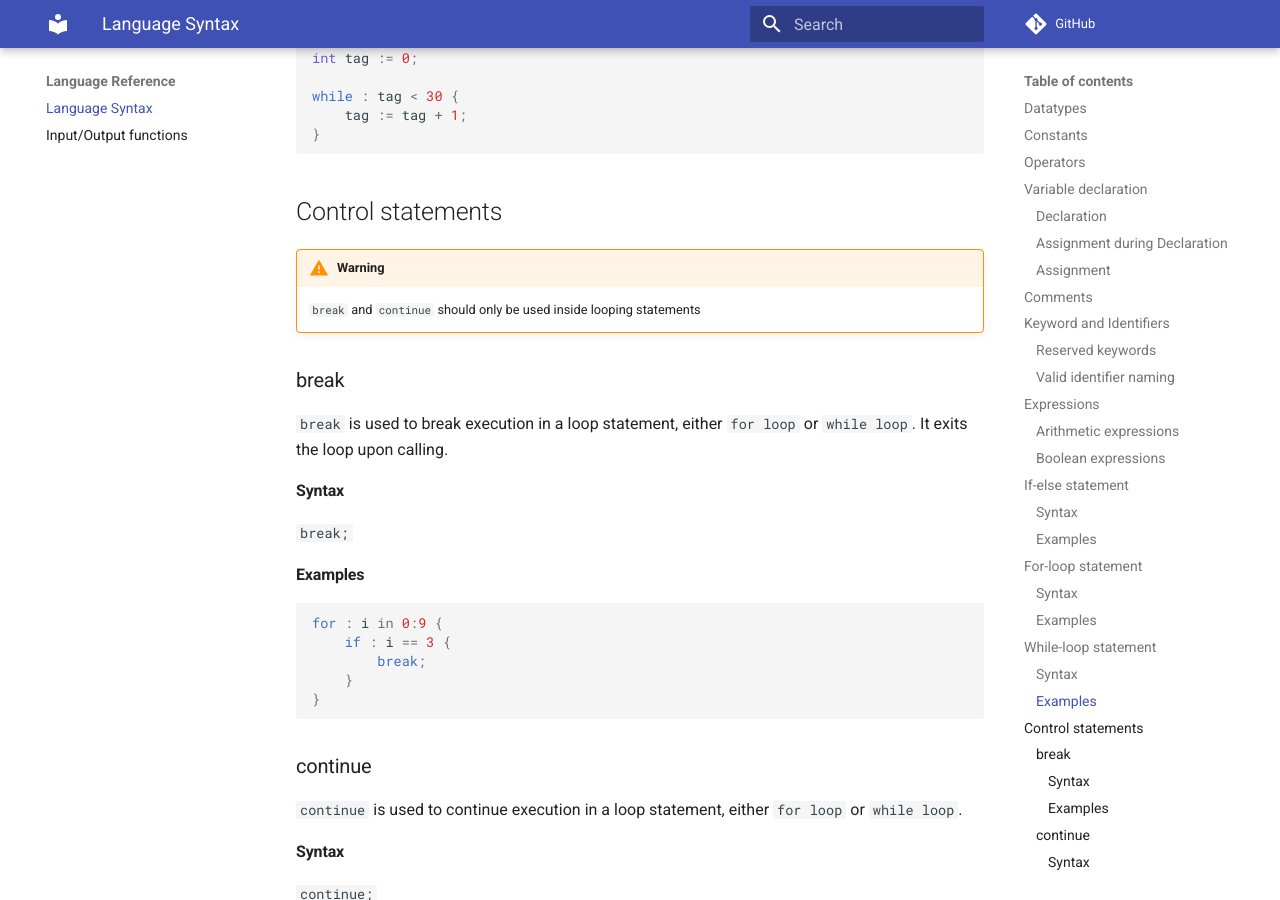
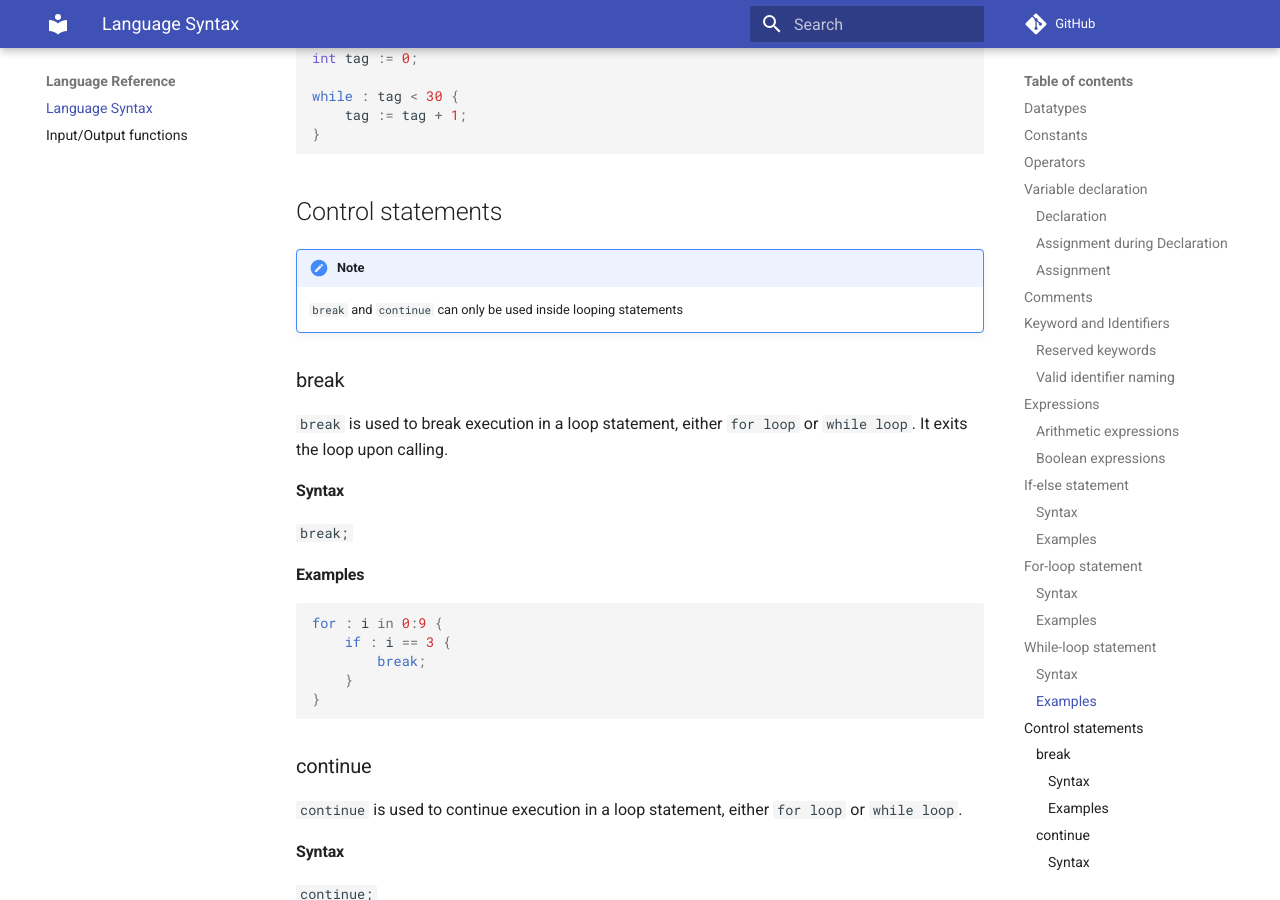
Before and after one commit to VedantParanjape/simpPRU, an MkDocs documentation site: the page built from docs/language-reference/language.md, in a window 1280 px wide and 900 px high, scrolled down 6589 px. Built offline with MkDocs 1.6.1 and Material for MkDocs 9.7.7, drawn with Linux system fonts in a browser that asks for light colours; comment, search, counter and statistics services are not loaded.

Commit message:
Fix control statements (#16)
* break and continue can now be called inside loops only
* update tests and documentation

```diff
--- a/docs/language-reference/language.md
+++ b/docs/language-reference/language.md
@@ -264,8 +264,8 @@ while : tag < 30 {
 
 ## Control statements
 
-!!! Warning
-    `break` and `continue` should only be used inside looping statements
+!!! Note
+    `break` and `continue` can only be used inside looping statements
 
 ### break
 
```
Also changed, not shown: 5 other files.
